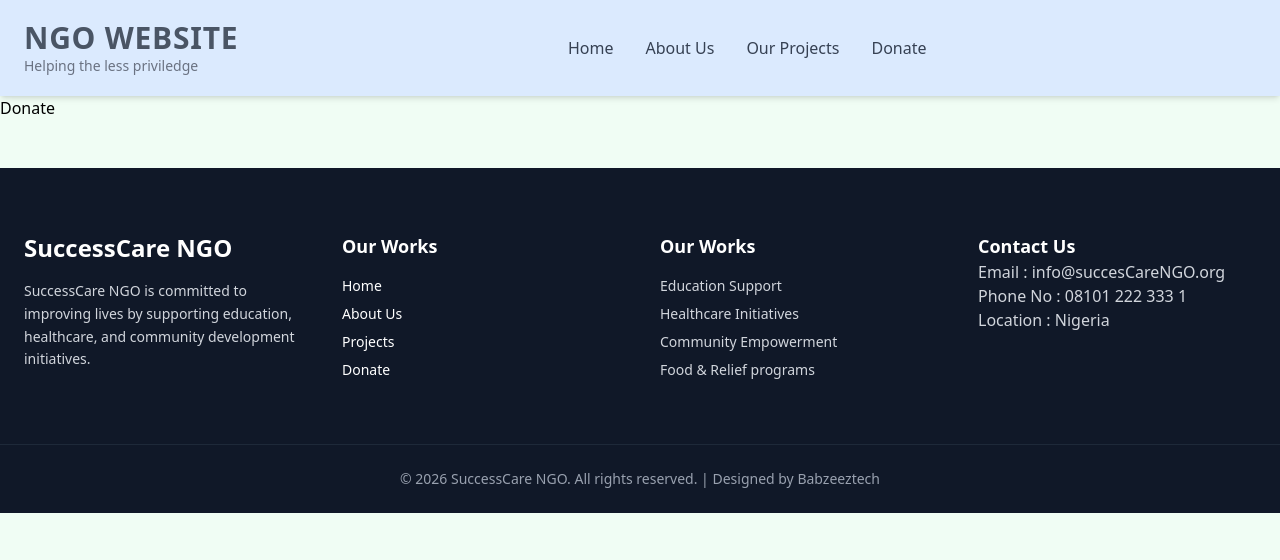
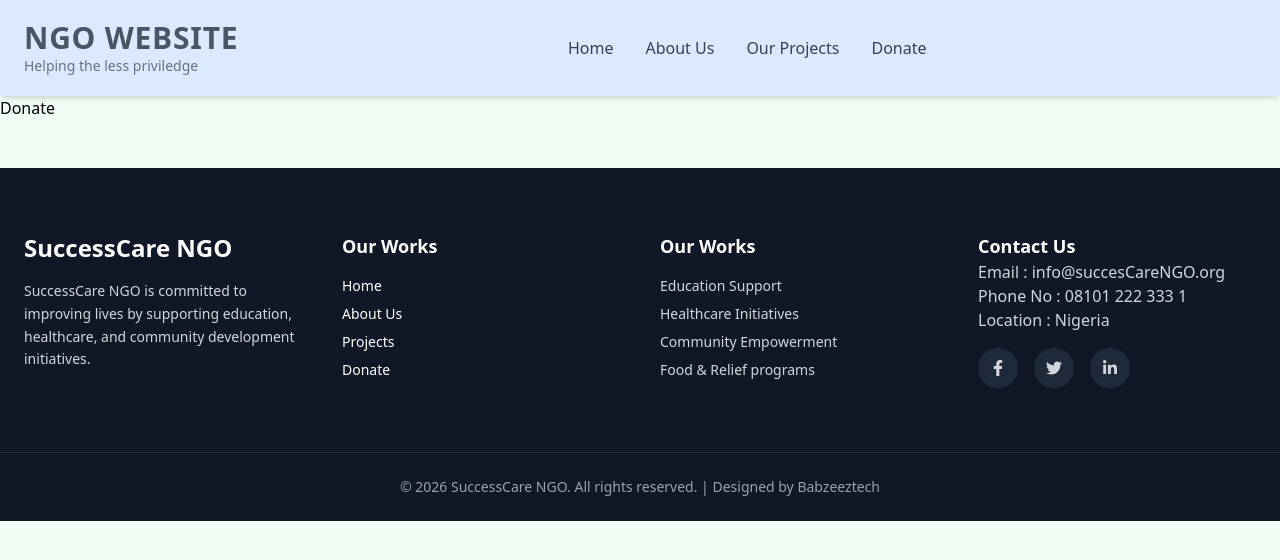
Before and after one commit to Babatundeazeez/NGOwebsite, a React (Vite) app: page /donate in a window 1280 px wide. Shown: the top 560 px of the page. Built offline with nearby package versions, Linux system fonts and the light colour scheme.

Commit message:
another commit

```diff
--- a/package.json
+++ b/package.json
@@ -17,6 +17,7 @@
     "react-dom": "^19.2.4",
     "react-hook-form": "^7.71.1",
     "react-hot-toast": "^2.6.0",
+    "react-icons": "^5.5.0",
     "react-router-dom": "^7.13.0"
   },
   "devDependencies": {
--- a/src/Components/Footer.jsx
+++ b/src/Components/Footer.jsx
@@ -1,5 +1,7 @@
 import React from 'react'
 import { Link } from 'react-router-dom'
+import { FaFacebook, FaFacebookF, FaLinkedin, FaLinkedinIn, FaTwitter} from 'react-icons/fa'
+import { Linkedin } from 'lucide-react'
 
 const Footer = () => {
   return (
@@ -56,6 +58,21 @@ const Footer = () => {
               <li>Location : Nigeria</li>
             </ul>
 
+            <div className='flex space-x-4 mt-4'>
+              <Link to='https://wwww.facebook.com' className='w-10 h-10 flex items-center justify-center rounded-full bg-gray-800 hover:bg-blue-500'>
+              <FaFacebookF />
+              {/* <FaFacebook /> */}
+              </Link>
+              <Link to='https://www.twitter.com' className='w-10 h-10 flex items-center justify-center rounded-full bg-gray-800 hover:bg-blue-500'>
+              <FaTwitter />
+              </Link>
+              <Link to='https://www.linkedin.com' className='w-10 h-10 flex items-center justify-center rounded-full bg-gray-800 hover:bg-blue-500'>
+              {/* <FaLinkedin /> */}
+              <FaLinkedinIn />
+              </Link>
+
+            </div>
+
           </div>
 
         </div>
```
Also changed, not shown: 1 other file (tests, documents, lock files or other folders).
